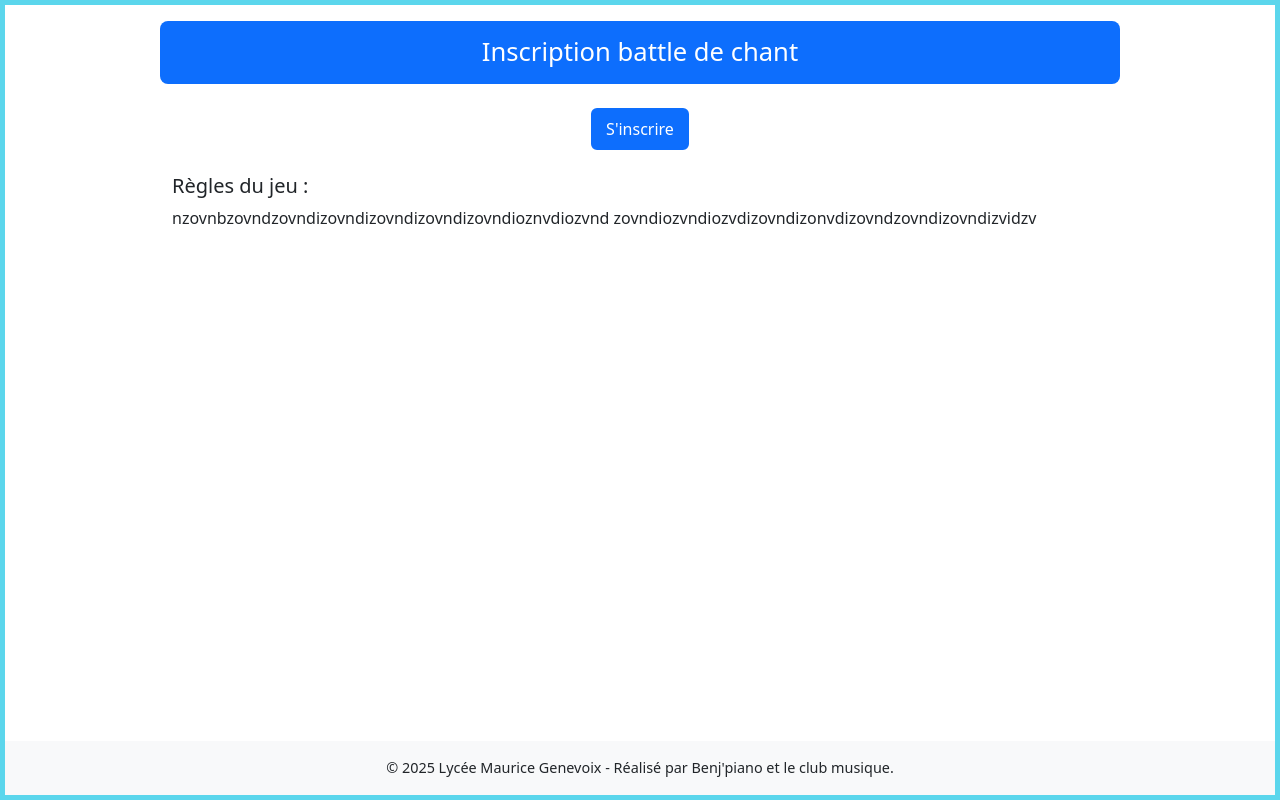
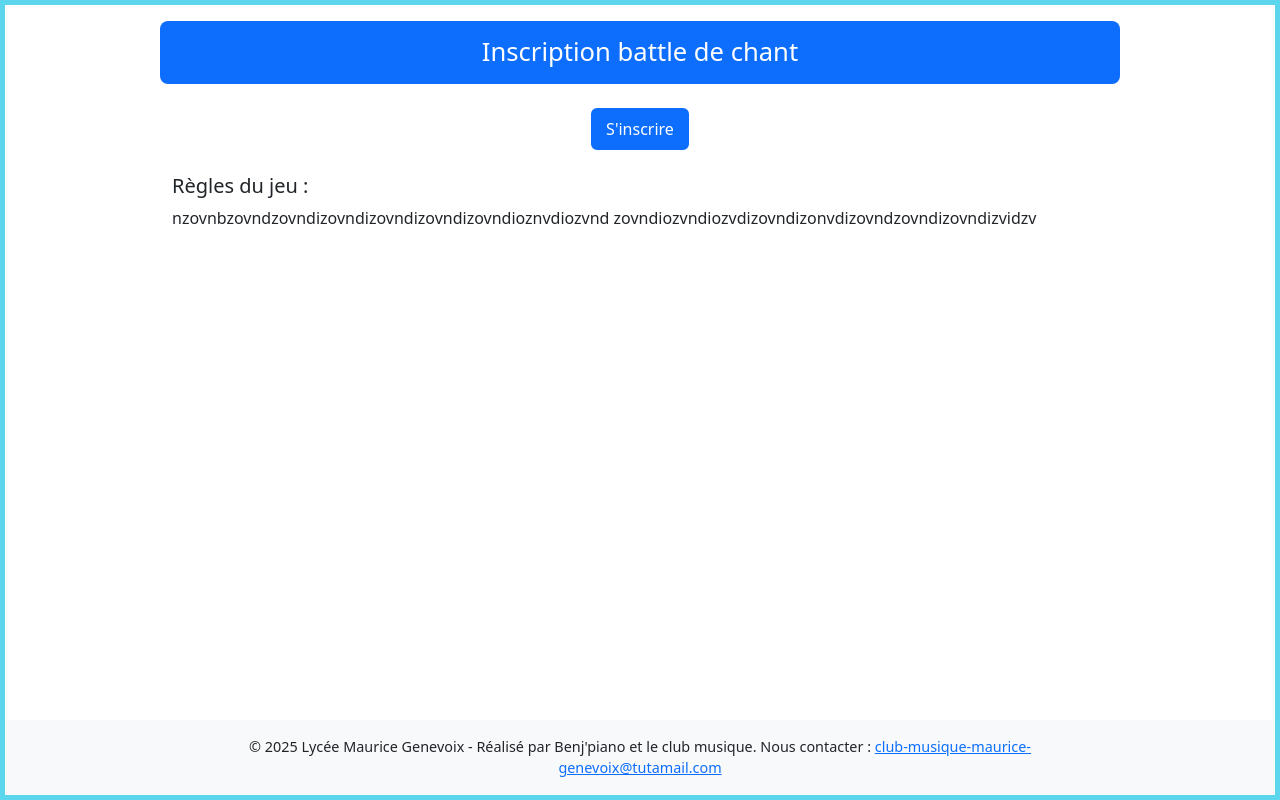
Before and after one commit to BMFA862/site_battle2025, a plain HTML site: page index.html in a window 1280 px wide. Drawn offline with nearby package versions, Linux system fonts and the light colour scheme.

Commit message:
second commit

```diff
--- a/index.html
+++ b/index.html
@@ -27,7 +27,7 @@
     </div>
     <footer class="footer mt-auto py-3 bg-light text-center">
         <div class="botom container">
-            © 2025 Lycée Maurice Genevoix - Réalisé par Benj'piano et le club musique.
+            © 2025 Lycée Maurice Genevoix - Réalisé par Benj'piano et le club musique. Nous contacter : <a href="">club-musique-maurice-genevoix@tutamail.com</a>
         </div>
     </footer>
 </body>
```
Also changed, not shown: page2.html (+1 -1 lines), page4.html (+1 -1 lines).
